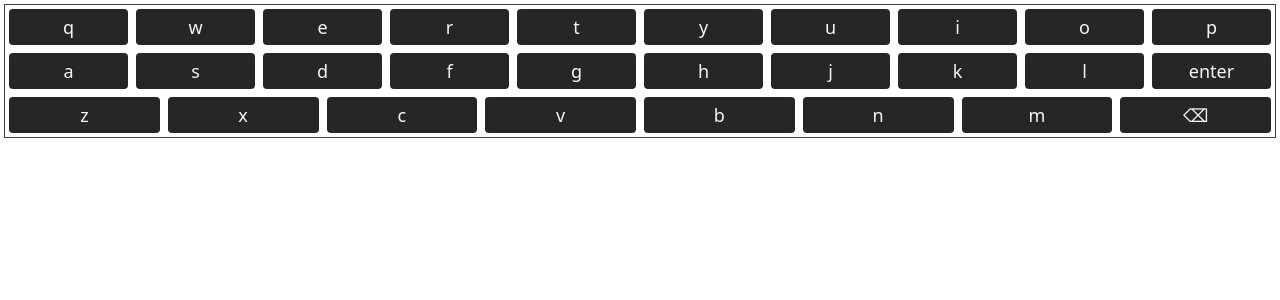
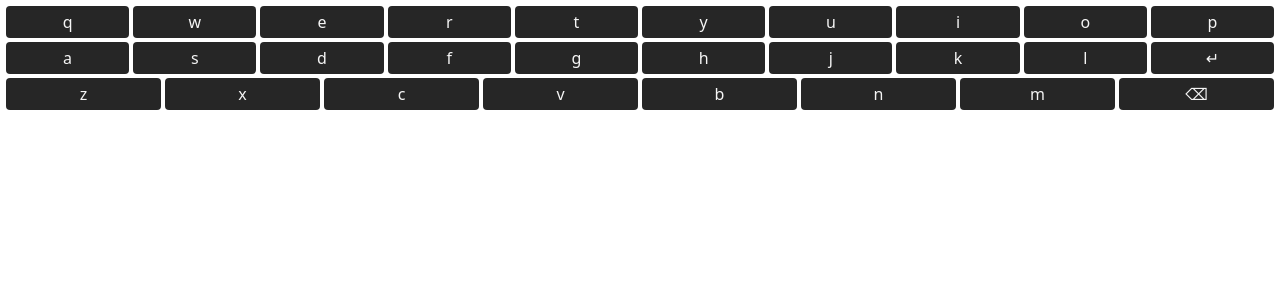
Before and after one commit to yaralahruthik/react-keyboard, a React (Vite) app: page / in a window 1280 px wide. Shown: the top 300 px of the page. Built offline with nearby package versions, Linux system fonts and the light colour scheme.

Commit message:
class and style props

```diff
--- a/src/components/CustomKeyboard/KeyboardKey.tsx
+++ b/src/components/CustomKeyboard/KeyboardKey.tsx
@@ -1,4 +1,5 @@
 import { useCallback, useEffect } from 'react';
+import { KeyColors, KeysClass } from '../../types';
 
 interface Props {
   keyboardKey: string;
@@ -6,6 +7,8 @@ interface Props {
   enterKeySymbol: string;
   showBackspaceKeyAsSymbol: boolean;
   showEnterKeyAsSymbol: boolean;
+  keysColors: KeyColors;
+  keysClass: KeysClass;
   onClick: (keyboardKey: string) => void;
 }
 
@@ -15,6 +18,8 @@ const KeyboardKey = ({
   enterKeySymbol,
   showBackspaceKeyAsSymbol,
   showEnterKeyAsSymbol,
+  keysColors,
+  keysClass,
   onClick,
 }: Props) => {
   const handleUserKeyPress = useCallback(
@@ -45,9 +50,27 @@ const KeyboardKey = ({
     }
   };
 
+  const classNameToRender = (): string => {
+    const classToAdd = keysClass?.[keyboardKey] || '';
+
+    return `w-full m-0.5 rounded bg-neutral-800 p-1 text-neutral-100 hover:drop-shadow ${classToAdd}`.trim();
+  };
+
+  const stylesToRender = (): React.CSSProperties | undefined => {
+    const styles: React.CSSProperties | undefined = {};
+
+    if (keysColors && keysColors[keyboardKey]) {
+      styles.color = keysColors[keyboardKey].textColor;
+      styles.backgroundColor = keysColors[keyboardKey].buttonColor;
+    }
+
+    return styles;
+  };
+
   return (
     <button
-      className={`m-1 w-full rounded bg-neutral-800 p-1 text-lg text-neutral-100 hover:bg-neutral-700 hover:drop-shadow`}
+      className={classNameToRender()}
+      style={stylesToRender()}
       onClick={() => onClick(keyboardKey)}
       onMouseDown={(e) => e.preventDefault()}
     >
--- a/src/components/CustomKeyboard/index.tsx
+++ b/src/components/CustomKeyboard/index.tsx
@@ -1,9 +1,10 @@
 import KeyboardKey from './KeyboardKey';
 
 import { defaultLayout } from '../../utils/layout';
-import { Color } from '../../types/color';
+import { KeyColors, KeysClass } from '../../types';
 
 interface Props {
+  className?: string;
   keyColGap?: number;
   keyRowGap?: number;
   layout?: string[];
@@ -11,7 +12,8 @@ interface Props {
   showBackspaceKeyAsSymbol?: boolean;
   showEnterKeyAsSymbol?: boolean;
   enterKeySymbol?: string;
-  enterKeyColor?: Color;
+  keysColors?: KeyColors;
+  keysClass?: KeysClass;
 }
 
 const CustomKeyboard = ({
@@ -20,23 +22,46 @@ const CustomKeyboard = ({
   layout = defaultLayout,
   backspaceKeySymbol = '⌫',
   showBackspaceKeyAsSymbol = true,
-  showEnterKeyAsSymbol = false,
+  showEnterKeyAsSymbol = true,
   enterKeySymbol = '↵',
+  className = '',
+  keysColors,
+  keysClass,
 }: Props) => {
   const handleKeyClick = (keyboardKey: string) => {
     console.log(keyboardKey);
   };
 
+  const classNameToRender = (): string => {
+    return `m-1 flex flex-col ${className}`.trim();
+  };
+
+  const rowStylesToRender = (): React.CSSProperties | undefined => {
+    const styles: React.CSSProperties | undefined = { gap: `${keyRowGap}rem` };
+
+    return styles;
+  };
+
+  const colStylesToRender = (): React.CSSProperties | undefined => {
+    const styles: React.CSSProperties | undefined = { gap: `${keyColGap}rem` };
+
+    return styles;
+  };
+
   return (
-    <div
-      className={`m-1 flex flex-col border border-gray-700 gap-${keyRowGap}`}
-    >
+    <div className={classNameToRender()} style={rowStylesToRender()}>
       {layout.map((row) => {
         return (
-          <div className={`flex justify-around gap-${keyColGap}`} key={row}>
+          <div
+            className={`flex justify-around`}
+            style={colStylesToRender()}
+            key={row}
+          >
             {row.split(' ').map((keyboardKey) => (
               <KeyboardKey
                 key={keyboardKey}
+                keysClass={keysClass}
+                keysColors={keysColors}
                 showBackspaceKeyAsSymbol={showBackspaceKeyAsSymbol}
                 showEnterKeyAsSymbol={showEnterKeyAsSymbol}
                 backspaceKeySymbol={backspaceKeySymbol}
--- a/src/types/color.ts
+++ /dev/null
@@ -1 +0,0 @@
-export type Color = `#${string}`;
--- /dev/null
+++ b/src/types/index.ts
@@ -0,0 +1,7 @@
+type Color = `#${string}`;
+
+export type KeyColors =
+  | { [keyboardKey: string]: { textColor: Color; buttonColor: Color } }
+  | undefined;
+
+export type KeysClass = { [keyboardKey: string]: string } | undefined;
```
